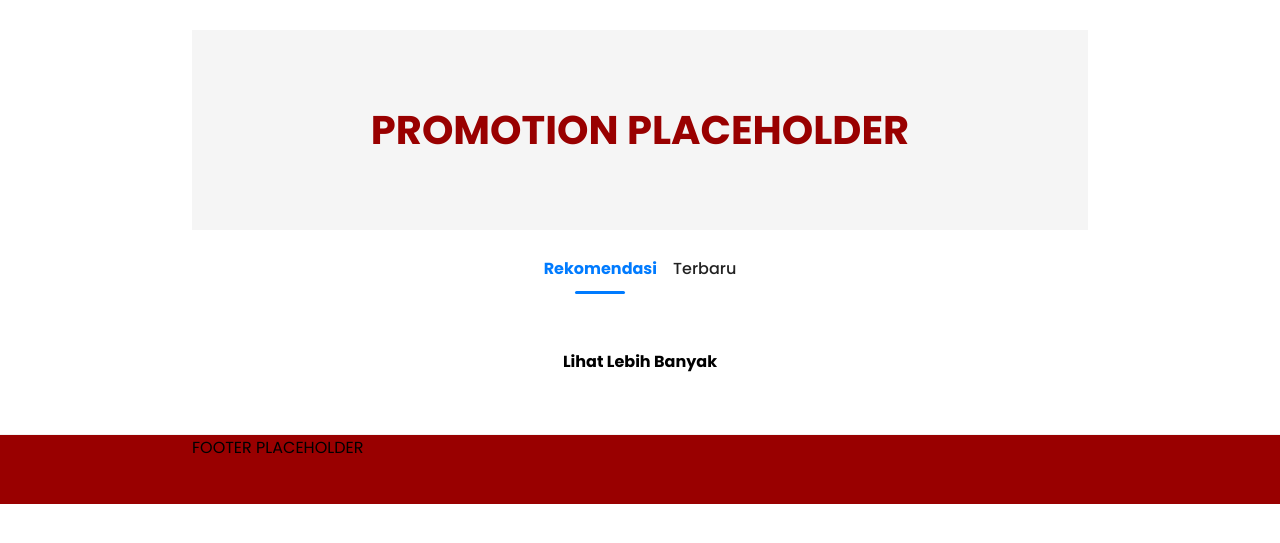
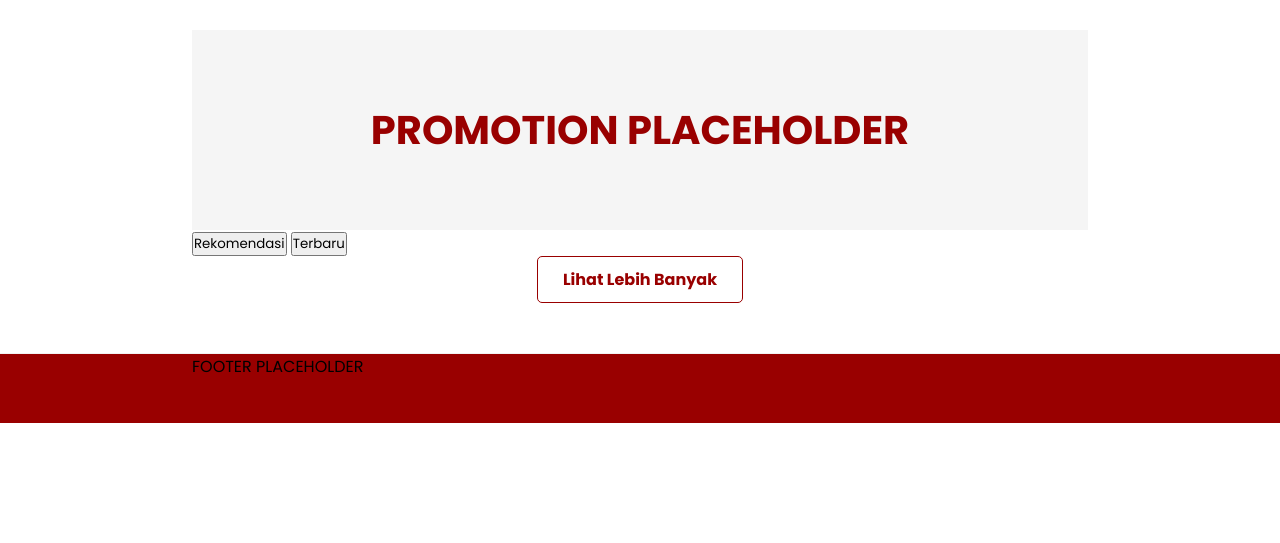
Before and after one commit to nicolergn/ebisnis, a PHP site: page / in a window 1280 px wide. Shown: the part 70-613 px from the top of the page. Run offline with PHP 8.4, Linux system fonts and the light colour scheme.

Commit message:
Update recommendation.css

```diff
--- a/assets/css/recommendation.css
+++ b/assets/css/recommendation.css
@@ -1,135 +1,101 @@
-/* =========== TABS =========== */
-.tab-section {
-  display: flex;
-  justify-content: center; /* Memastikan tab berada di tengah */
-  gap: 1rem;
-  margin: 1rem 0;
+/* ==================== RECOMMENDATION ==================== */
+.recommendation {
+  margin-top: 50px;
+  margin-bottom: 30px;
+  text-align: center;
 }
 
-.tab {
-  position: relative;
-  padding: 10px 0;
-  background: none;
-  border: none;
-  outline: none;
-  font-weight: 500;
-  font-size: var(--tab-font-size, 1rem);
-  color: var(--color-text-primary, #333);
-  cursor: pointer;
-  transition: color 0.3s ease;
+.recommendation h3 {
+  display: inline-block;
+  margin-bottom: 30px;
+  padding-bottom: 5px;
+  font-weight: 700;
+  font-size: var(--font-size-recommendation-title);
+  color: var(--color-accent);
+  border-bottom: 2px solid var(--color-accent);
 }
 
-.tab.active {
-  font-weight: 700;
-  color: var(--accent-color, #007BFF);
+/* ========== Recommendation Grid ========== */
+.recommendation-grid {
+  display: grid;
+  grid-template-columns: repeat(auto-fill, minmax(180px, 1fr));
+  gap: 30px 15px;
 }
 
-/* Memastikan garis bawah berada di tengah */
-.tab.active::after {
-  content: '';
-  position: absolute;
-  bottom: -3px; /* Sedikit ke bawah agar lebih terlihat */
-  left: 50%;
-  width: 50px; /* Bisa disesuaikan agar tidak terlalu lebar */
-  height: 3px;
-  border-radius: 5px;
-  background-color: var(--accent-color, #007BFF);
-  transform: translateX(-50%); /* Menggeser ke tengah */
-}
-
-/* =========== PRODUCT GRID =========== */
-.product-grid {
-  display: grid;
-  grid-template-columns: repeat(auto-fill, minmax(180px, 1fr));
-  gap: 1rem;
-}
-
-/* Product Card */
-.product-card {
+/* ========== Recommendation Card ========== */
+.recommendation-card {
   overflow: hidden;
   display: flex;
   flex-direction: column;
+  height: 300px;
   border-radius: 5px;
-  height: 300px;
   transition: box-shadow 0.3s ease, transform 0.2s ease;
 }
 
-/* Efek hover lebih smooth */
-.product-card:hover {
+.recommendation-card:hover {
   box-shadow: 0 4px 10px rgba(0, 0, 0, 0.12);
   transform: translateY(-5px);
 }
 
-/* Gambar dalam Product Card */
-.product-image {
+.recommendation-image {
   object-fit: cover;
   width: 100%;
   height: 65%;
   border-radius: 5px;
 }
 
-/* =========== PRODUCT INFO =========== */
-.product-info {
+.recommendation-info {
   display: flex;
   flex-direction: column;
-  justify-content: flex-start;
-  padding: 5px 8px;
+  text-align: left;
+  padding: 5px;
   height: 35%;
-  gap: 1px; /* Atur jarak antar elemen agar tetap rapat */
+  gap: 3px;
 }
 
-.product-info .title {
+.recommendation-info .title {
   white-space: nowrap;
   overflow: hidden;
   text-overflow: ellipsis;
-  font-weight: 600;
-  font-size: var(--product-grid-title-size);
+  font-weight: 500;
+  font-size: var(--font-size-card-title);
   color: var(--color-text-primary);
 }
 
-.product-info .price {
+.recommendation-info .price {
   font-weight: 700;
-  font-size: var(--product-grid-price-size);
-  color: var(--accent-color);
+  font-size: var(--font-size-card-price);
+  color: var(--color-accent);
 }
 
-.product-info .desc {
+.recommendation-info .desc,
+.recommendation-info .location {
   white-space: nowrap;
   overflow: hidden;
   text-overflow: ellipsis;
-  font-size: var(--product-grid-desc-size);
+  font-size: var(--font-size-card-desc);
   color: var(--color-text-secondary);
 }
 
-.product-info .location {
-  white-space: nowrap;
-  overflow: hidden;
-  text-overflow: ellipsis;
-  font-size: var(--product-grid-desc-size); /* Gunakan ukuran font yang sama */
-  color: var(--color-text-secondary); /* Pastikan warna sama */
-}
-
-/* Tombol "Load More" lebih responsif */
+/* ==================== LOAD MORE ==================== */
 .load-more {
   text-align: center;
-  margin: 2rem 0;
 }
 
 .load-more button {
   padding: 10px 25px;
   border-radius: 5px;
-  border: 1px solid var(--accent-color);
+  border: 1px solid var(--color-accent);
   font-weight: 700;
   font-size: var(--font-sm);
-  color: var(--accent-color);
-  background-color: var(--base-bg);
+  color: var(--color-accent);
+  background: none;
   cursor: pointer;
   transition: background-color 0.2s ease, transform 0.2s ease;
 }
 
-/* Hover dengan efek interaktif */
 .load-more button:hover {
-  color: var(--base-bg);
-  background-color: var(--accent-color);
+  color: var(--color-text-inverse);
+  background-color: var(--color-accent);
   transition: all 0.3s ease-in-out;
 }
```
